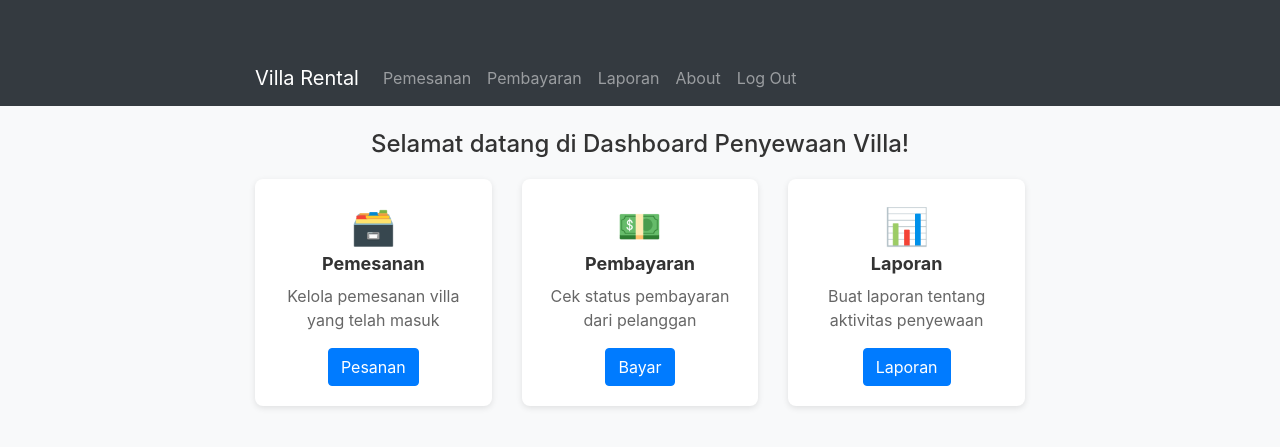
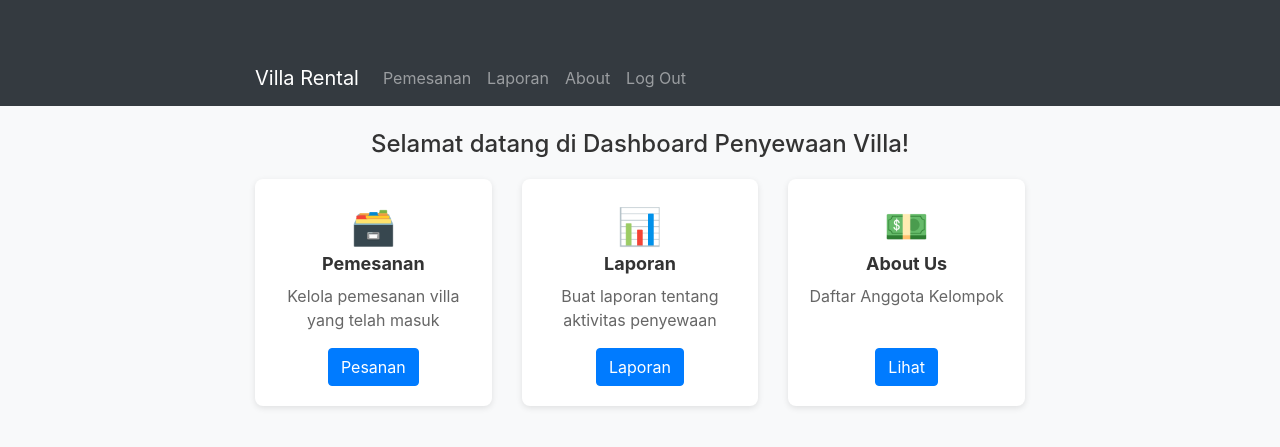
Before and after one commit to IhsanMaul56/Tubes_Tekweb, a CodeIgniter app: page / in a window 1280 px wide. Shown: the top 447 px of the page. Run offline with CodeIgniter, Linux system fonts and the light colour scheme; a user stored in the database is signed in; some libraries are stand-ins or nearby versions.

Commit message:
Program fix

```diff
--- a/application/views/home.php
+++ b/application/views/home.php
@@ -56,9 +56,6 @@
                         <a class="nav-link" href="<?php echo site_url('booking'); ?>">Pemesanan</a>
                     </li>
                     <li class="nav-item">
-                        <a class="nav-link" href="<?php echo site_url('payment'); ?>">Pembayaran</a>
-                    </li>
-                    <li class="nav-item">
                         <a class="nav-link" href="<?php echo site_url('report'); ?>">Laporan</a>
                     </li>
                     <li class="nav-item">
@@ -86,18 +83,19 @@
             </div>
             <div class="col-md-4">
                 <div class="dashboard-card">
-                    <span class="card-icon">&#128181;</span>
-                    <h4 class="card-title">Pembayaran</h4>
-                    <p class="card-description">Cek status pembayaran dari pelanggan</p>
-                    <a href="<?php echo site_url('payment'); ?>" class="btn btn-primary">Bayar</a>
+                    <span class="card-icon">&#128202;</span>
+                    <h4 class="card-title">Laporan</h4>
+                    <p class="card-description">Buat laporan tentang aktivitas penyewaan</p>
+                    <a href="<?php echo site_url('report'); ?>" class="btn btn-primary">Laporan</a>
                 </div>
             </div>
             <div class="col-md-4">
                 <div class="dashboard-card">
-                    <span class="card-icon">&#128202;</span>
-                    <h4 class="card-title">Laporan</h4>
-                    <p class="card-description">Buat laporan tentang aktivitas penyewaan</p>
-                    <a href="<?php echo site_url('report'); ?>" class="btn btn-primary">Laporan</a>
+                    <span class="card-icon">&#128181;</span>
+                    <h4 class="card-title">About Us</h4>
+                    <p class="card-description">Daftar Anggota Kelompok</p>
+                    <br>
+                    <a href="<?php echo site_url('about'); ?>" class="btn btn-primary">Lihat</a>
                 </div>
             </div>
         </div>
--- a/application/views/navbar.php
+++ b/application/views/navbar.php
@@ -54,9 +54,6 @@
                         <a class="nav-link" href="<?php echo site_url('booking'); ?>">Pemesanan</a>
                     </li>
                     <li class="nav-item">
-                        <a class="nav-link" href="<?php echo site_url('payment'); ?>">Pembayaran</a>
-                    </li>
-                    <li class="nav-item">
                         <a class="nav-link" href="<?php echo site_url('report'); ?>">Laporan</a>
                     </li>
                     <li class="nav-item">
```
Also changed, not shown: application/controllers/About.php (added, +8 -0 lines).
